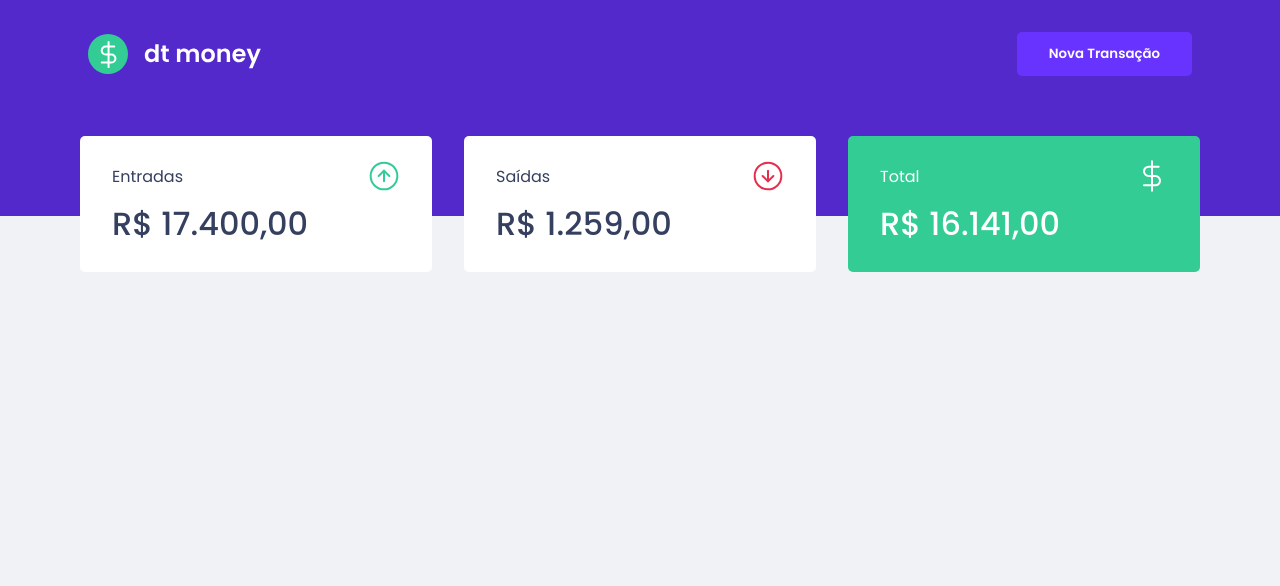
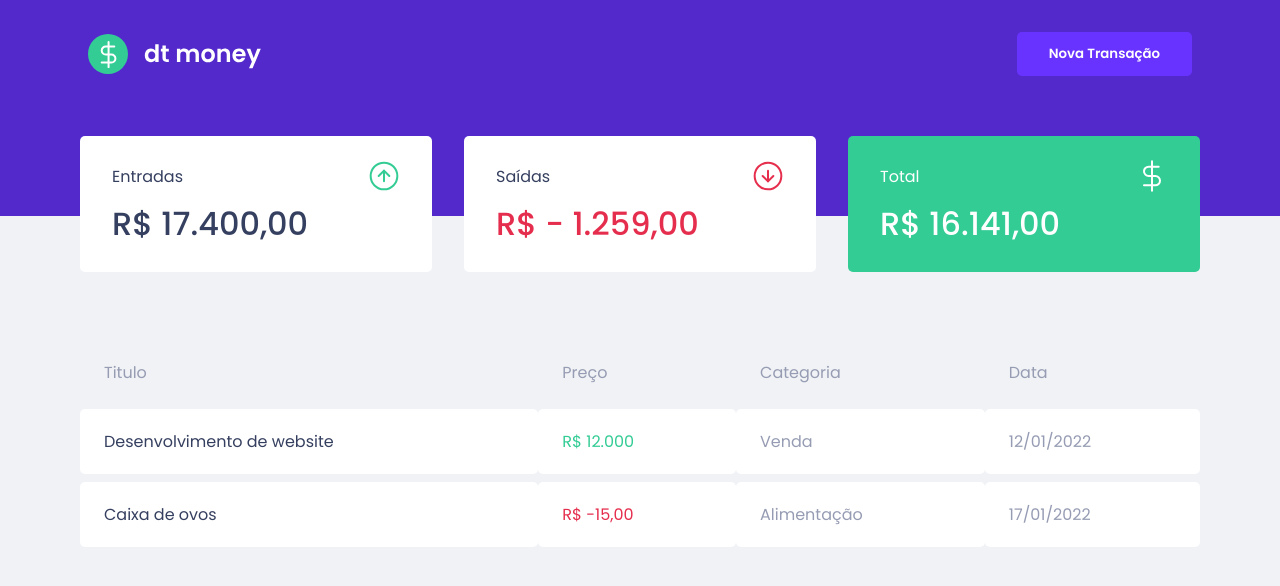
Before and after one commit to rodrigoDev6/dtmoney-reactApp, a React (Create React App) app: page / in a window 1280 px wide. Shown: the top 586 px of the page. Built offline with nearby package versions, Linux system fonts and the light colour scheme.

Commit message:
cmpt transactions criado, corrigindo nome Header

```diff
--- a/src/App.tsx
+++ b/src/App.tsx
@@ -1,4 +1,4 @@
-import { Header } from './components/header'
+import { Header } from './components/Header'
 import { GlobalStyle } from './styles/global'
 import { Dashboard } from './components/Dashboard'
 export function App() {
--- a/src/components/Dashboard/index.tsx
+++ b/src/components/Dashboard/index.tsx
@@ -1,10 +1,12 @@
 import { Summary } from '../Summary'
+import { TransactionsTable } from '../TransactionsTable'
 import { Container } from './styles'
 
 export function Dashboard() {
   return (
     <Container>
       <Summary></Summary>
+      <TransactionsTable></TransactionsTable>
     </Container>
   )
 }
--- a/src/components/Summary/index.tsx
+++ b/src/components/Summary/index.tsx
@@ -18,7 +18,7 @@
           <p>Saídas</p>
           <img src={outcomeImg} alt="Entradas" />
         </header>
-        <strong>R$ 1.259,00</strong>
+        <strong>R$ - 1.259,00</strong>
       </Card>
       <Card>
         <header>
--- a/src/components/Summary/styles.ts
+++ b/src/components/Summary/styles.ts
@@ -31,7 +31,10 @@
     font-weight: 500;
   }
 
-  :last-child {
+  :nth-child(2n) strong {
+    color: var(--red);
+  }
+  :nth-child(3n) {
     background-color: var(--green);
     color: var(--shape);
   }
--- /dev/null
+++ b/src/components/TransactionsTable/index.tsx
@@ -0,0 +1,33 @@
+import { Container } from './styles'
+
+export function TransactionsTable() {
+  return (
+    <Container>
+      <table>
+        <thead>
+          <tr>
+            <th>Titulo</th>
+            <th>Preço</th>
+            <th>Categoria</th>
+            <th>Data</th>
+          </tr>
+        </thead>
+
+        <tbody>
+          <tr>
+            <td>Desenvolvimento de website</td>
+            <td className="deposit">R$ 12.000</td>
+            <td>Venda</td>
+            <td>12/01/2022</td>
+          </tr>
+          <tr>
+            <td>Caixa de ovos</td>
+            <td className="withdraw">R$ -15,00</td>
+            <td>Alimentação</td>
+            <td>17/01/2022</td>
+          </tr>
+        </tbody>
+      </table>
+    </Container>
+  )
+}
--- /dev/null
+++ b/src/components/TransactionsTable/styles.ts
@@ -0,0 +1,37 @@
+import styled from 'styled-components'
+
+export const Container = styled.div`
+  margin-top: 4rem;
+
+  table {
+    width: 100%;
+    border-spacing: 0 0.5rem;
+
+    th {
+      color: var(--text-body);
+      padding: 1rem 1.5rem;
+      font-weight: 400;
+      text-align: left;
+    }
+
+    td {
+      background-color: var(--shape);
+      padding: 1.25rem 1.5rem;
+      color: var(--text-body);
+      font-weight: 400;
+      border: 0;
+      border-radius: 5px;
+
+      :first-child {
+        color: var(--text-title);
+      }
+      &.deposit {
+        color: var(--green);
+      }
+
+      &.withdraw {
+        color: var(--red);
+      }
+    }
+  }
+`
```
Also changed, not shown: src/components/Header/index.tsx (renamed from src/components/header/index.tsx), src/components/Header/styles.ts (renamed from src/components/header/styles.ts).
